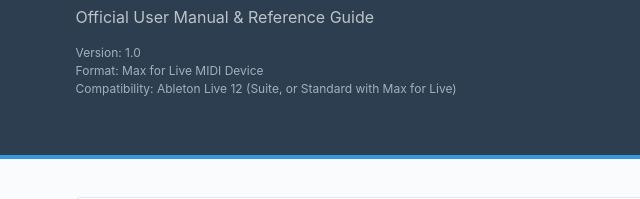
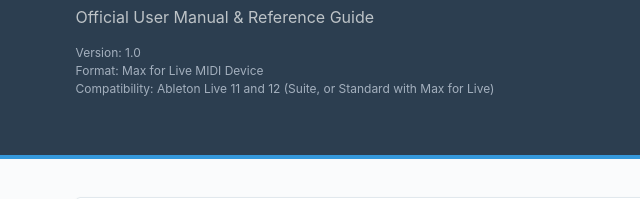
Before and after one commit to hellojoywolf/manual, a plain HTML site: page index.html in a window 1280 px wide. Shown: the part 149-348 px from the top of the page, 0-640 px from the left. Drawn offline with Linux system fonts and the light colour scheme.

Commit message:
Update compatibility information for Ableton Live

```diff
--- a/index.html
+++ b/index.html
@@ -256,7 +256,7 @@
         <div style="margin-top: 15px; font-size: 9pt; color: #a4b0be;">
             Version: 1.0<br>
             Format: Max for Live MIDI Device<br>
-            Compatibility: Ableton Live 12 (Suite, or Standard with Max for Live)
+            Compatibility: Ableton Live 11 and 12 (Suite, or Standard with Max for Live)
         </div>
     </header>
 
```
